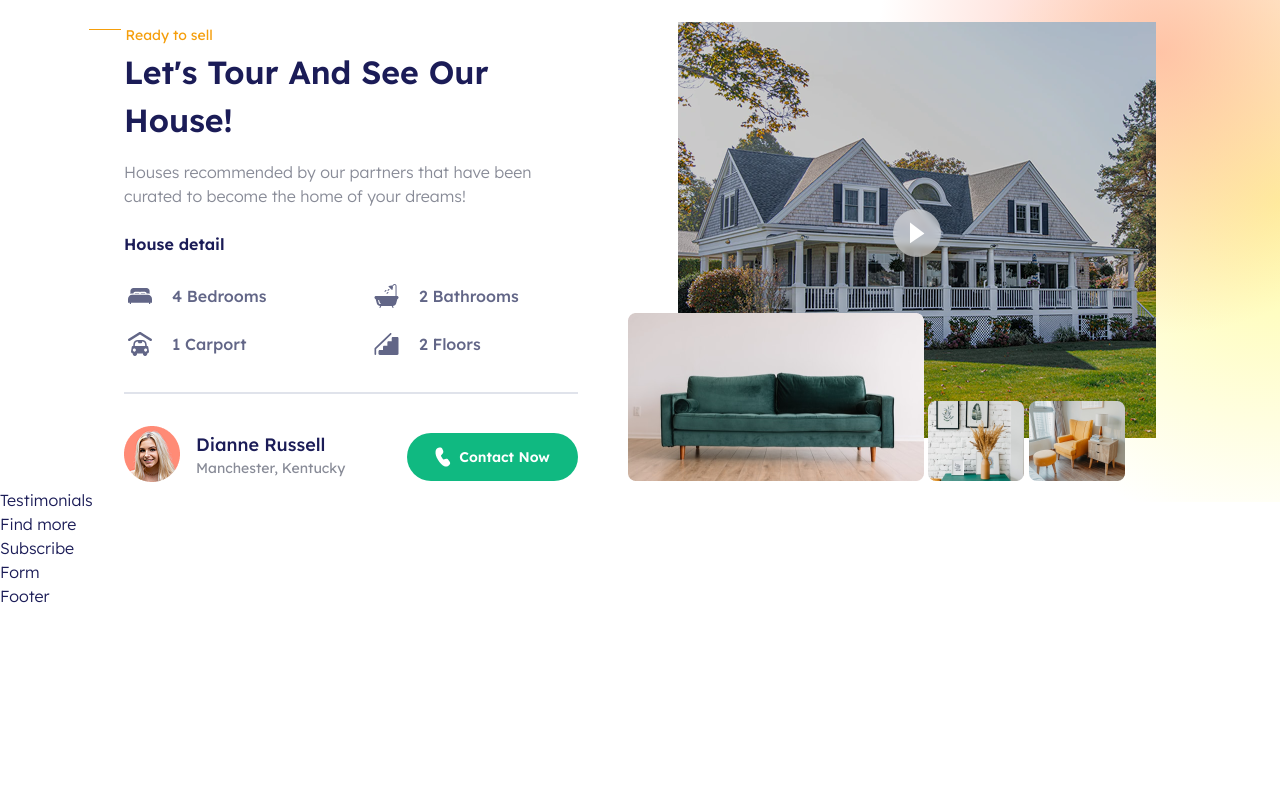
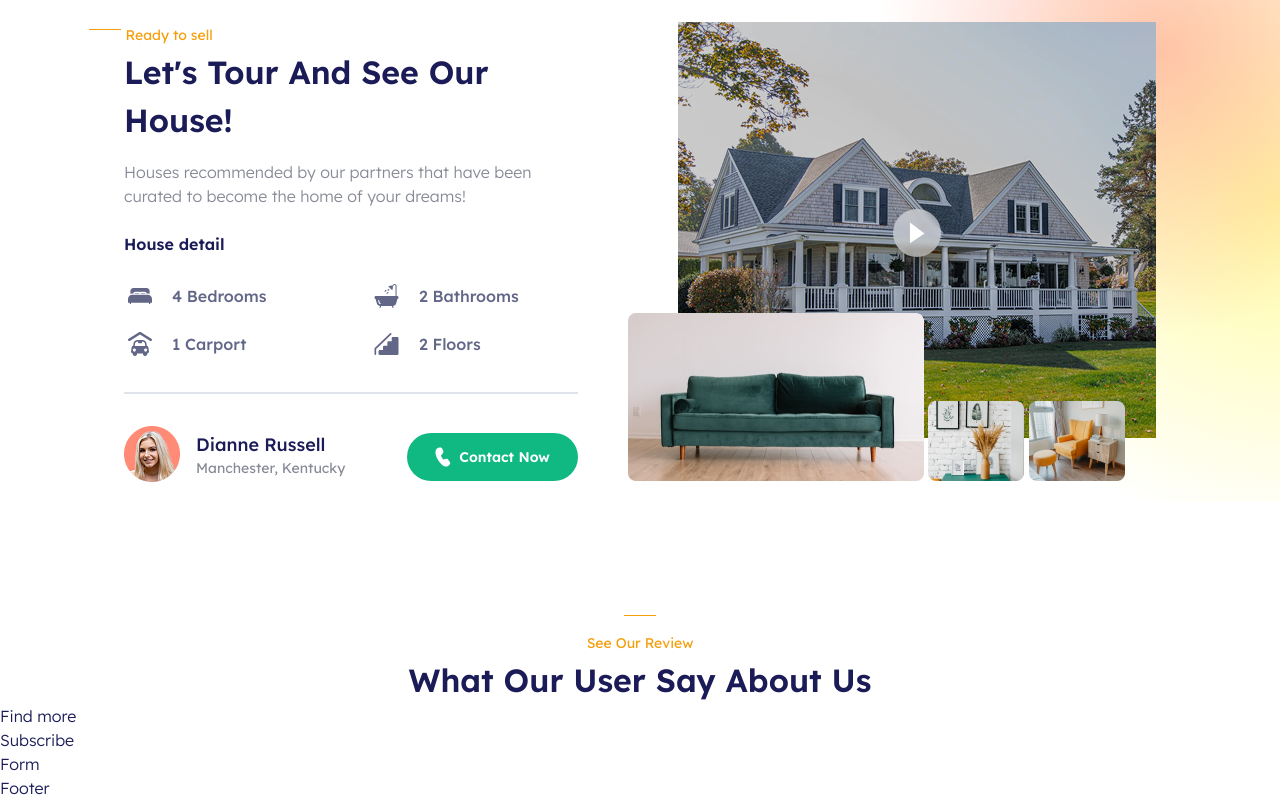
Before and after one commit to SimonFine/Hounter, a website: page index.html in a window 1280 px wide. Shown: the part 1566-2366 px from the top of the page. Before the commit the page ends 2174 px from the top, so only its background shows below. Drawn offline with Linux system fonts and the light colour scheme.

Commit message:
Add testimonials header

```diff
--- a/index.html
+++ b/index.html
@@ -74,6 +74,7 @@
             </div>
         </div>
     </header>
+
 
     <section class="featured-house left-right-padding-124 top-padding-120">
         <div class="featured-house__header">
@@ -243,6 +244,7 @@
         </div>
     </section>
 
+
     <section class="tour left-right-padding-124 top-padding-120">
         <div class="tour__left">
             <div class="header-and-orange">
@@ -305,8 +307,13 @@
         <div class="tour__blur tour__blur--yellow"></div>
     </section>
 
-    <section class="testimonials">
-        Testimonials
+
+    <section class="testimonials left-right-padding-124 top-padding-120">
+        <div class="header-and-orange-vertical">
+            <img src="img/page/orange.svg" alt="orange-stripe" class="header-and-orange__stripe">
+            <p class="label label--orange">See Our Review</p>
+            <h2 class="heading-2">What Our User Say About Us</h2>
+        </div>
     </section>
 
     <section class="find-more">
--- a/sass/_components.scss
+++ b/sass/_components.scss
@@ -172,6 +172,14 @@
     }
 }
 
+.header-and-orange-vertical {
+    text-align: center;
+
+    &__stripe {
+        display: block;
+    }
+}
+
 .play-button {
     cursor: pointer;
     width: 4.8rem;
```
Also changed, not shown: css/style.css, 1 other file.
